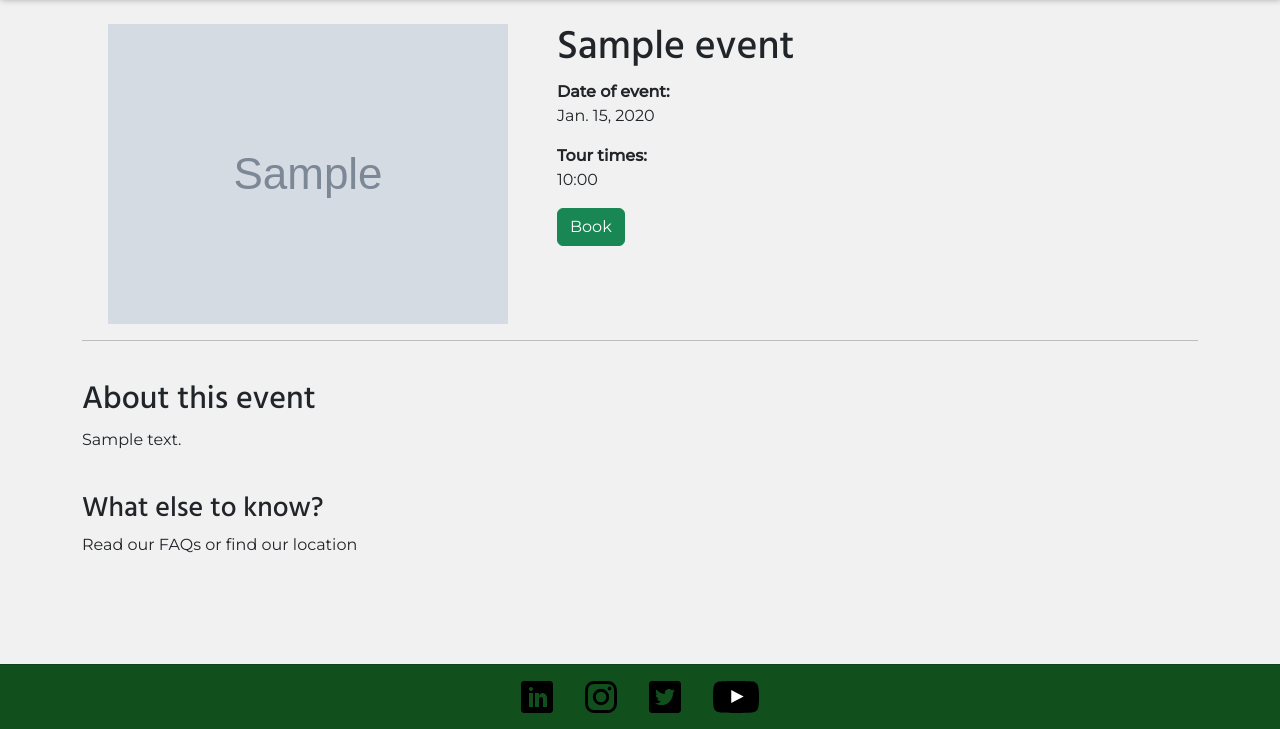
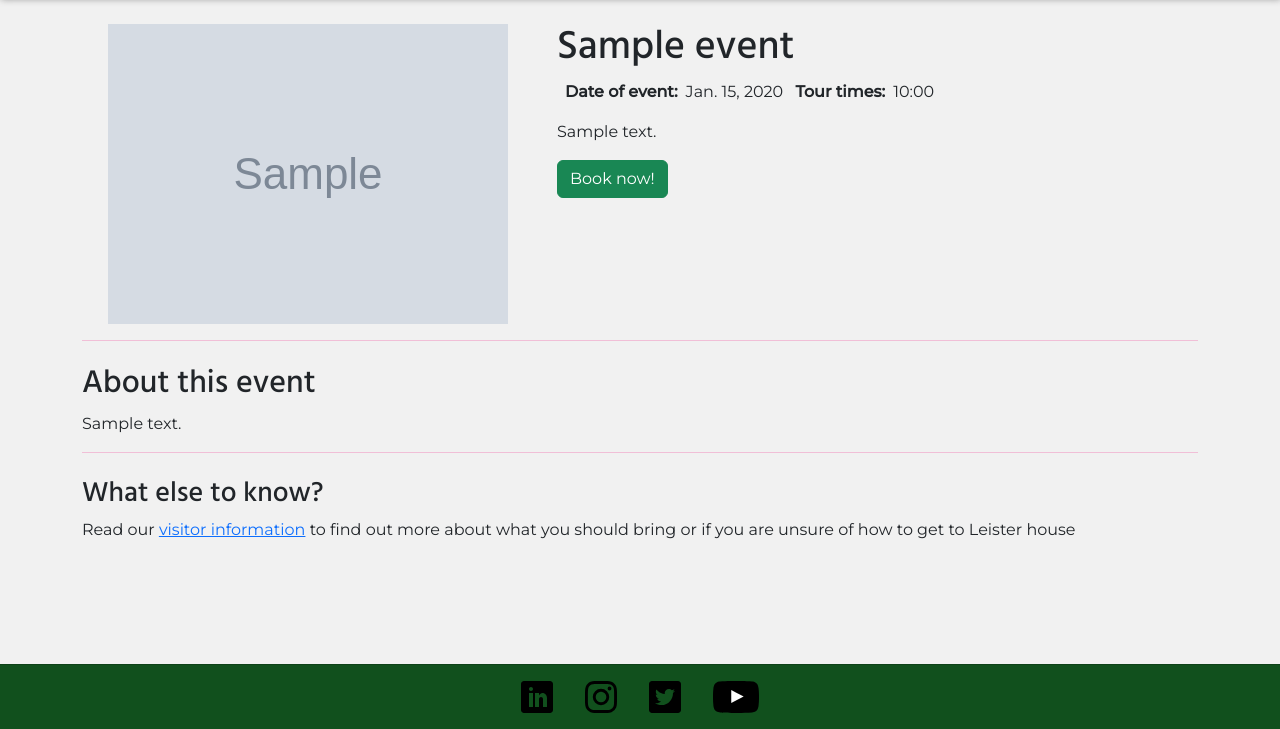
Before and after one commit to michelleconville/oir_events, a Django app: page /events/1/ in a window 1280 px wide. Shown: the part 71-800 px from the top of the page. Run offline with Django 3.2, Linux system fonts and the light colour scheme; tables that the repository leaves empty hold one stand-in row (values such as "Sample post"); grey boxes marked "Sample" are stand-in pictures; parts of the project's set-up code (start-up, migrations or seed data) failed here and were passed over; some libraries are stand-ins or nearby versions.

Commit message:
Update styling on event detail page

```diff
--- a/events/templates/events/event_detail.html
+++ b/events/templates/events/event_detail.html
@@ -10,15 +10,13 @@
             <div class="col-12 col-lg-5 event-img">
                 <img src="{{ event.image.url }}" alt="{{ event.image_alt }}" class="event-pic">
             </div>
-            <div class="col-12 col-lg-7 event-detail">
+            <div class="col-12 col-lg-7 event-detail text-left">
                 <h1>{{ event.title }}</h1>
-                <div>
-                    <strong>Date of event:</strong><p>{{event.event_date}} </p>
+                <div class="text text-left">
+                <strong class="px-2">Date of event:</strong>{{event.event_date}} <strong class="px-2">Tour times:</strong>{{event.tour_times}}
                 </div>
-                <div>
-                    <strong>Tour times:</strong><p>{{event.tour_times}}</p>
-                </div>
-                <a href="{% url 'create_booking' %}" class="btn btn-success w-15">Book</a>
+                <div><p class="pt-3">{{event.summary}}</p></div>
+                <a href="{% url 'create_booking' %}" class="btn btn-success w-15">Book now!</a>
             </div>
         </div>
         <hr>
@@ -29,9 +27,10 @@
         </div>
         <hr>
         {% endif %}
-        <h2 class="pt-4">About this event</h2>
+        <h2 class="pt-2">About this event</h2>
         <p>{{event.description|safe}}</p>
-        <h3 class="pt-4">What else to know?</h3>
-        <p>Read our FAQs or find our location</p>
+        <hr>
+        <h3 class="pt-2">What else to know?</h3>
+        <p>Read our <a href="https://8000-michelleconvi-oirevents-jyn6wo5o4bv.ws-eu96b.gitpod.io/#visitor-info">visitor information</a> to find out more about what you should bring or if you are unsure of how to get to Leister house</p>
     </div>
 {% endblock %}
--- a/home/templates/home/index.html
+++ b/home/templates/home/index.html
@@ -28,7 +28,7 @@
 </section>
 
 <section class="container">
-    <h2 class="text-center pt-3">Visitor information</h2>
+    <h2 class="text-center pt-3"><a id="visitor-info"></a>Visitor information</h2>
     <div class="accordion" id="accordionFlushExample">
         <div class="accordion-item">
           <h2 class="accordion-header" id="flush-headingOne">
--- a/static/css/base.css
+++ b/static/css/base.css
@@ -38,6 +38,10 @@ h1, h2, h3, h4, h5, h6 {
 main {
     flex: 1 0 auto;
     background-color: var(--grey);
+}
+
+hr {
+    color: var(--pink);
 }
 
 /* footer */
```
